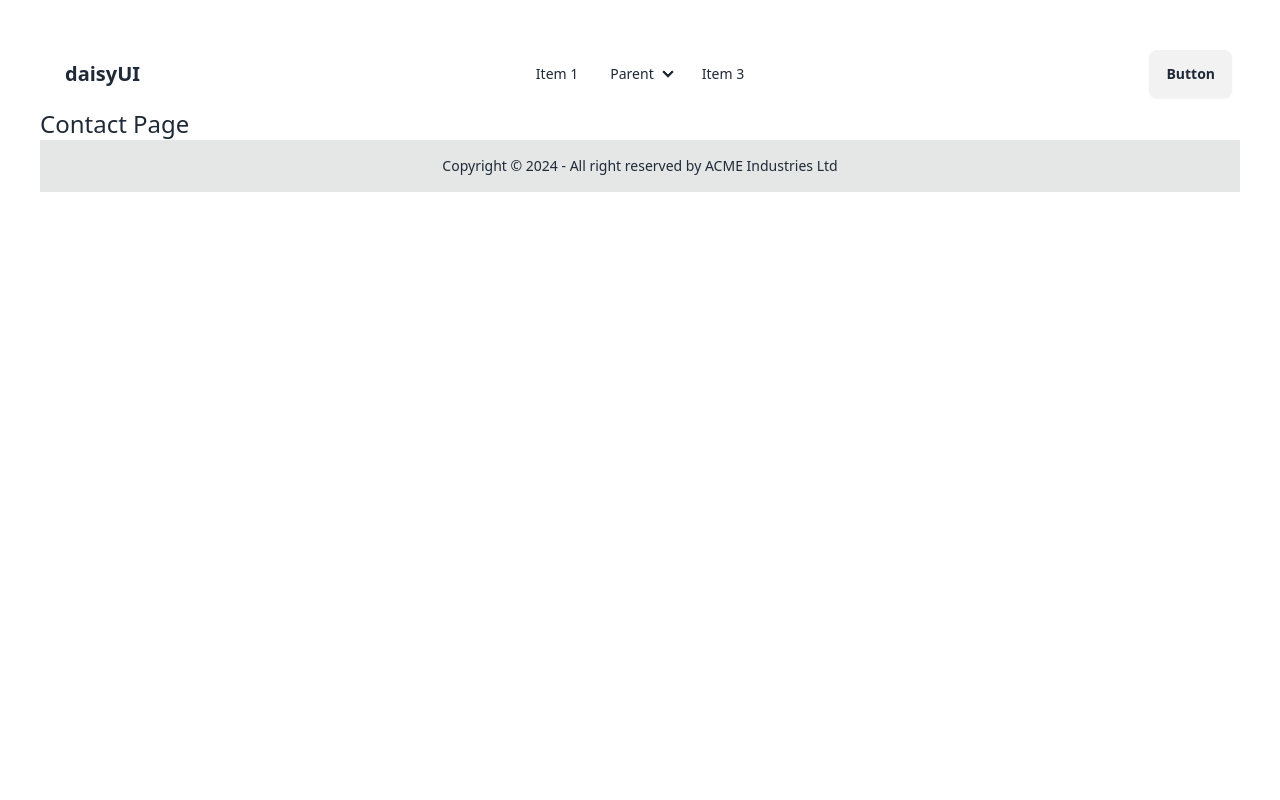
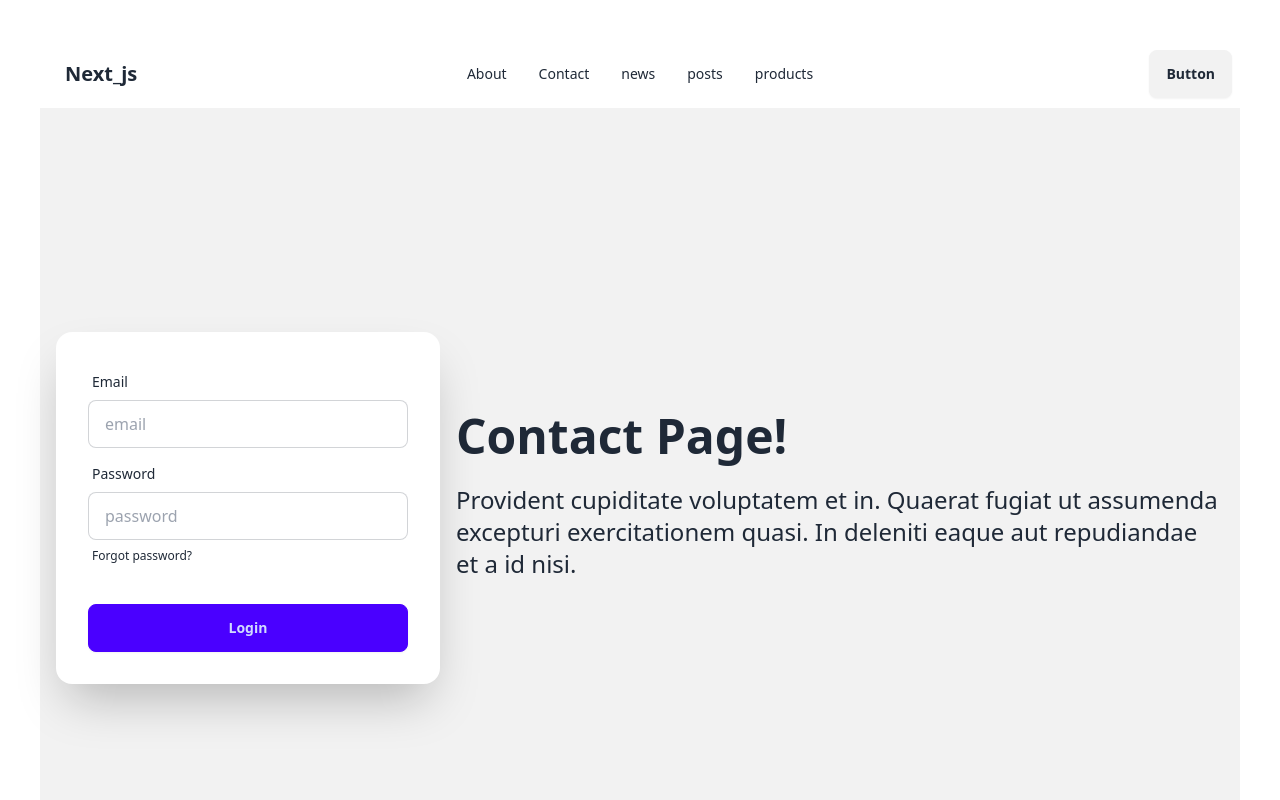
Before and after one commit to farukwebcode21/my-next-app, a Next.js app: page /contact in a window 1280 px wide. Shown: the top 800 px of the page. Built offline with nearby package versions, Linux system fonts and the light colour scheme.

Commit message:
start next js fatching data

```diff
--- /dev/null
+++ b/next.config.js
@@ -0,0 +1,10 @@
+module.exports = {
+  images: {
+    remotePatterns: [
+      {
+        protocol: "https",
+        hostname: "img.daisyui.com",
+      },
+    ],
+  },
+};
--- a/next.config.mjs
+++ /dev/null
@@ -1,4 +0,0 @@
-/** @type {import('next').NextConfig} */
-const nextConfig = {};
-
-export default nextConfig;
--- a/src/app/about/page.js
+++ b/src/app/about/page.js
@@ -1,7 +1,30 @@
+import Image from "next/image";
 import React from "react";
 
 const AboutPage = () => {
-  return <div>AboutPage</div>;
+  return (
+    <div className="hero bg-base-200 min-h-screen">
+      <div className="hero-content flex-col lg:flex-row-reverse">
+        <Image
+          src="https://img.daisyui.com/images/stock/photo-1635805737707-575885ab0820.webp"
+          className="max-w-sm rounded-lg shadow-2xl"
+          alt=""
+          width={500}
+          height={500}
+        />
+        <div>
+          <h1 className="text-5xl font-bold">About Page!</h1>
+          <h1 className="text-2xl font-bold">Box Office News!</h1>
+          <p className="py-6">
+            Provident cupiditate voluptatem et in. Quaerat fugiat ut assumenda
+            excepturi exercitationem quasi. In deleniti eaque aut repudiandae et
+            a id nisi.
+          </p>
+          <button className="btn btn-primary">Get Started</button>
+        </div>
+      </div>
+    </div>
+  );
 };
 
 export default AboutPage;
--- a/src/app/contact/page.js
+++ b/src/app/contact/page.js
@@ -2,8 +2,51 @@ import React from "react";
 
 const ContactPage = () => {
   return (
-    <div>
-      <h1>Contact Page</h1>
+    <div className="hero bg-base-200 min-h-screen">
+      <div className="hero-content flex-col lg:flex-row-reverse">
+        <div className="text-center lg:text-left">
+          <h1 className="text-5xl font-bold">Contact Page!</h1>
+          <p className="py-6">
+            Provident cupiditate voluptatem et in. Quaerat fugiat ut assumenda
+            excepturi exercitationem quasi. In deleniti eaque aut repudiandae et
+            a id nisi.
+          </p>
+        </div>
+        <div className="card bg-base-100 w-full max-w-sm shrink-0 shadow-2xl">
+          <form className="card-body">
+            <div className="form-control">
+              <label className="label">
+                <span className="label-text">Email</span>
+              </label>
+              <input
+                type="email"
+                placeholder="email"
+                className="input input-bordered"
+                required
+              />
+            </div>
+            <div className="form-control">
+              <label className="label">
+                <span className="label-text">Password</span>
+              </label>
+              <input
+                type="password"
+                placeholder="password"
+                className="input input-bordered"
+                required
+              />
+              <label className="label">
+                <a href="#" className="label-text-alt link link-hover">
+                  Forgot password?
+                </a>
+              </label>
+            </div>
+            <div className="form-control mt-6">
+              <button className="btn btn-primary">Login</button>
+            </div>
+          </form>
+        </div>
+      </div>
     </div>
   );
 };
--- a/src/app/news/page.js
+++ b/src/app/news/page.js
@@ -3,8 +3,18 @@ import React from "react";
 const NewsPage = () => {
   console.log("welcome");
   return (
-    <div>
-      <h1>News Heading</h1>
+    <div className="hero bg-base-200 min-h-screen">
+      <div className="hero-content text-center">
+        <div className="max-w-md">
+          <h1 className="text-5xl font-bold">News Pages</h1>
+          <p className="py-6">
+            Provident cupiditate voluptatem et in. Quaerat fugiat ut assumenda
+            excepturi exercitationem quasi. In deleniti eaque aut repudiandae et
+            a id nisi.
+          </p>
+          <button className="btn btn-primary">Get Started</button>
+        </div>
+      </div>
     </div>
   );
 };
--- /dev/null
+++ b/src/app/posts/page.js
@@ -0,0 +1,25 @@
+import React from "react";
+
+const PostsPage = async () => {
+  const data = await fetch("https://jsonplaceholder.typicode.com/posts");
+  const posts = await data.json();
+
+  return (
+    <div>
+      <ul className="grid grid-cols-3 gap-5">
+        {posts.slice(0, 10).map((post) => (
+          <div
+            className="flex flex-col border mb-4 p-4 items-center justify-center "
+            key={post.id}
+          >
+            <li className="text-2xl">Title :{post.title}</li>
+            <p className="text-xl">{post.body}</p>
+            <button className="btn btn-ghost">Details</button>
+          </div>
+        ))}
+      </ul>
+    </div>
+  );
+};
+
+export default PostsPage;
--- a/src/app/products/page.js
+++ b/src/app/products/page.js
@@ -1,9 +1,27 @@
 import React from "react";
+import Image from "next/image";
 
 const Products = () => {
   return (
-    <div>
-      <h1>Procuts List All</h1>
+    <div className="hero bg-base-200 min-h-screen">
+      <div className="hero-content flex-col lg:flex-row">
+        <Image
+          src="https://img.daisyui.com/images/stock/photo-1635805737707-575885ab0820.webp"
+          className="max-w-sm rounded-lg shadow-2xl "
+          width={500}
+          height={300}
+          alt="profile"
+        />
+        <div>
+          <h1 className="text-5xl font-bold">All Products Page!</h1>
+          <p className="py-6">
+            Provident cupiditate voluptatem et in. Quaerat fugiat ut assumenda
+            excepturi exercitationem quasi. In deleniti eaque aut repudiandae et
+            a id nisi.
+          </p>
+          <button className="btn btn-primary">Get Started</button>
+        </div>
+      </div>
     </div>
   );
 };
--- a/src/components/Shared/Navbar/Navbar.jsx
+++ b/src/components/Shared/Navbar/Navbar.jsx
@@ -1,6 +1,26 @@
+import Link from "next/link";
 import React from "react";
 
 const Navbar = () => {
+  const navLink = (
+    <>
+      <li>
+        <Link href={"/about"}>About</Link>
+      </li>
+      <li>
+        <Link href={"/contact"}>Contact</Link>
+      </li>
+      <li>
+        <Link href={"/news"}>news</Link>
+      </li>
+      <li>
+        <Link href={"/posts"}>posts</Link>
+      </li>
+      <li>
+        <Link href={"/products"}>products</Link>
+      </li>
+    </>
+  );
   return (
     <div className="navbar bg-base-100">
       <div className="navbar-start">
@@ -25,49 +45,13 @@ const Navbar = () => {
             tabIndex={0}
             className="menu menu-sm dropdown-content bg-base-100 rounded-box z-[1] mt-3 w-52 p-2 shadow"
           >
-            <li>
-              <a>Item 1</a>
-            </li>
-            <li>
-              <a>Parent</a>
-              <ul className="p-2">
-                <li>
-                  <a>Submenu 1</a>
-                </li>
-                <li>
-                  <a>Submenu 2</a>
-                </li>
-              </ul>
-            </li>
-            <li>
-              <a>Item 3</a>
-            </li>
+            {navLink}
           </ul>
         </div>
-        <a className="text-xl btn btn-ghost">daisyUI</a>
+        <a className="text-xl btn btn-ghost ">Next_js</a>
       </div>
       <div className="hidden navbar-center lg:flex">
-        <ul className="px-1 menu menu-horizontal">
-          <li>
-            <a>Item 1</a>
-          </li>
-          <li>
-            <details>
-              <summary>Parent</summary>
-              <ul className="p-2">
-                <li>
-                  <a>Submenu 1</a>
-                </li>
-                <li>
-                  <a>Submenu 2</a>
-                </li>
-              </ul>
-            </details>
-          </li>
-          <li>
-            <a>Item 3</a>
-          </li>
-        </ul>
+        <ul className="px-1 menu menu-horizontal">{navLink}</ul>
       </div>
       <div className="navbar-end">
         <a className="btn">Button</a>
```
